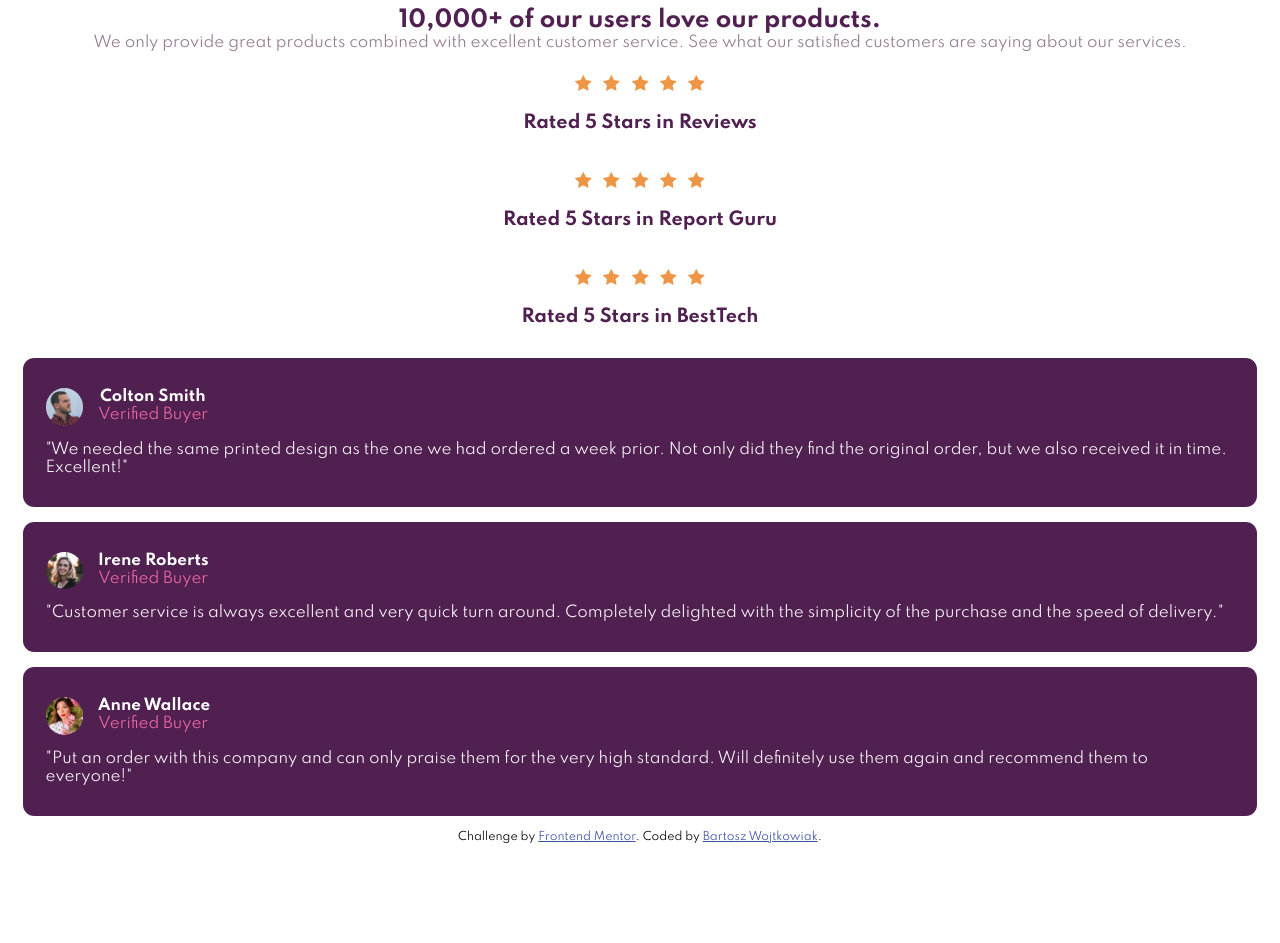
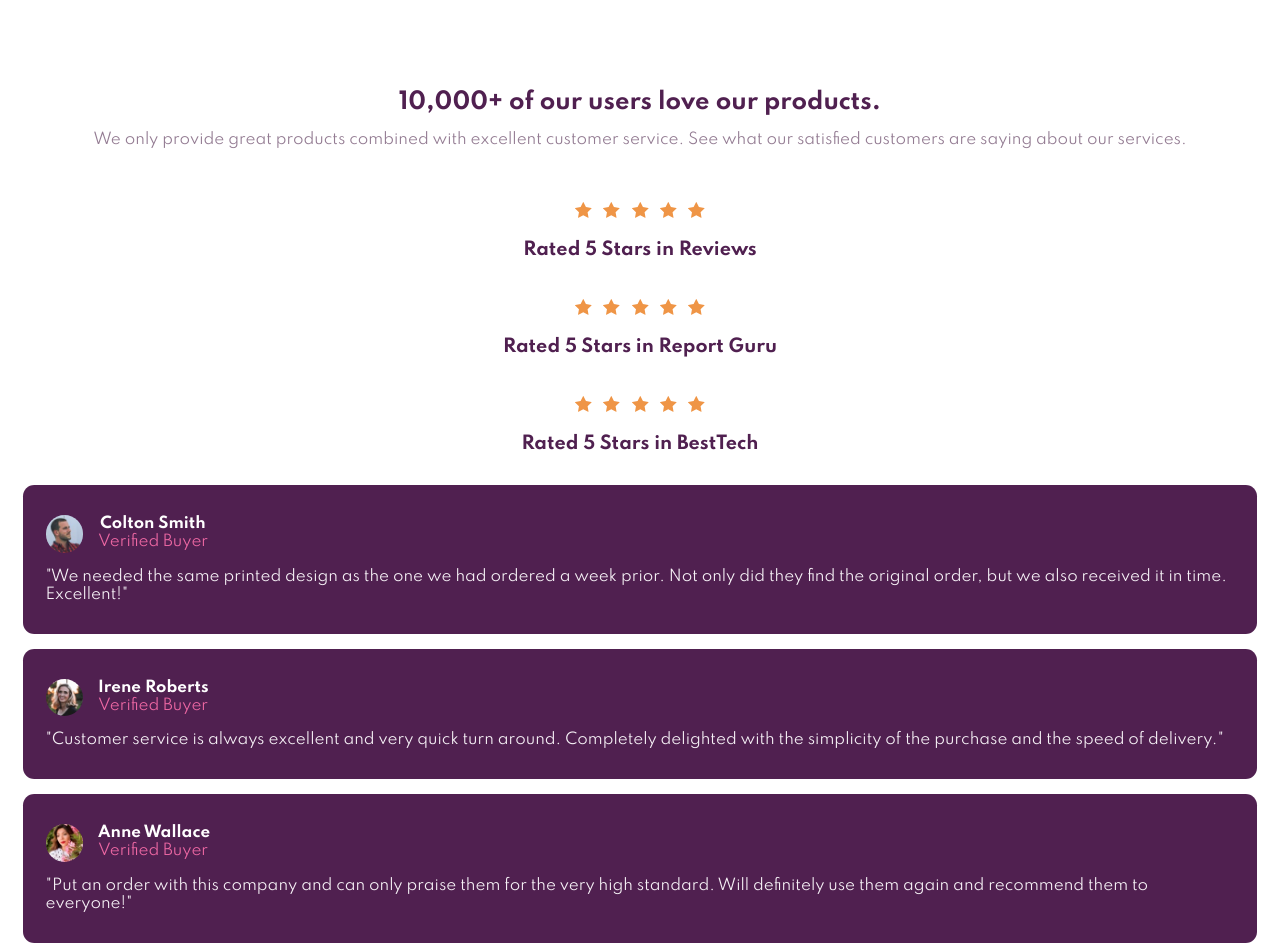
Before and after one commit to kejlor/social-proof-section, a plain HTML site: page index.html in a window 1280 px wide. Shown: the top 943 px of the page. Before the commit the page ends 852 px from the top, so only its background shows below. Drawn offline with Linux system fonts and the light colour scheme.

Commit message:
added margins to description

```diff
--- a/css/main.css
+++ b/css/main.css
@@ -113,6 +113,19 @@ h4 {
   margin-top: 1em;
 }
 
+.description {
+  margin: 6em 2em 2em 2em;
+}
+
+.description h1 {
+  margin-left: 1em;
+  margin-right: 1em;
+}
+
+.description p {
+  margin-top: 1em;
+}
+
 @media (max-width: 375px) {
 }
 
```
